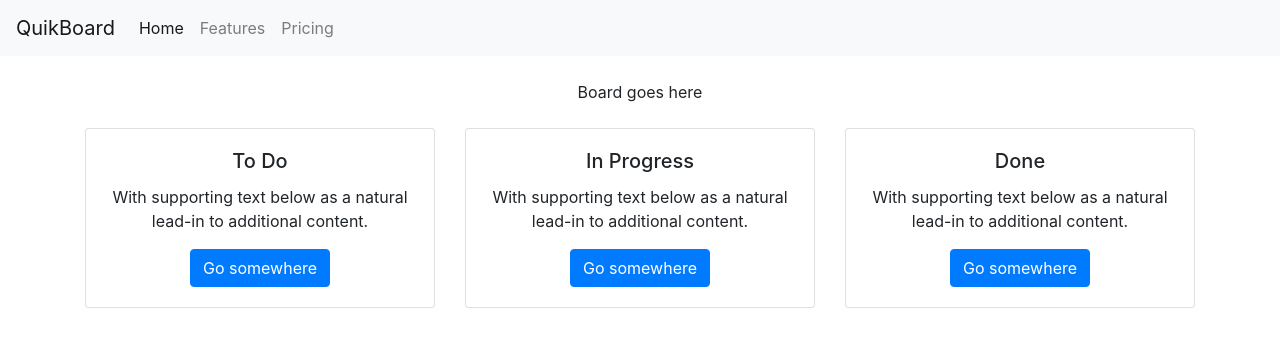
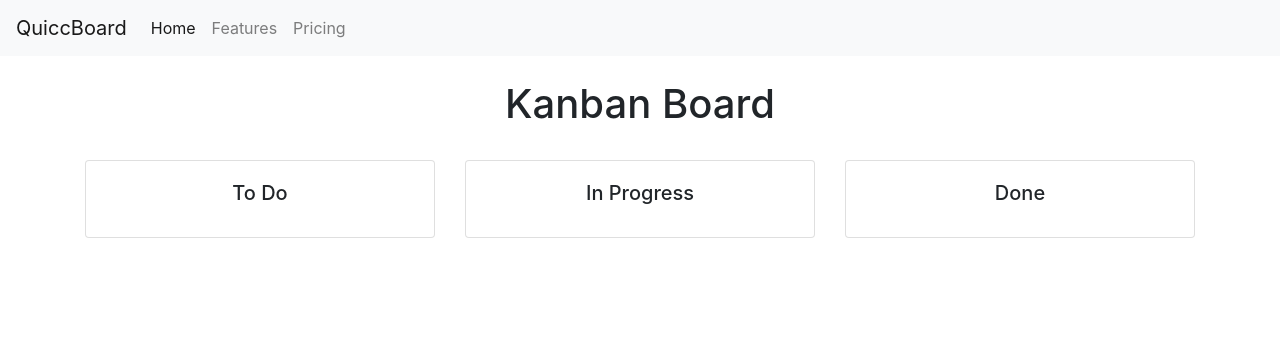
Before and after one commit to rayyanh/kanban-app, a React (Create React App) app in the folder kanban-app/: page / in a window 1280 px wide. Shown: the top 346 px of the page. Built offline with nearby package versions, Linux system fonts and the light colour scheme.

Commit message:
Front end!

```diff
--- a/kanban-app/src/App.js
+++ b/kanban-app/src/App.js
@@ -8,7 +8,7 @@ render() {
 	return (
 	<div className="App">
 		<nav className="navbar navbar-expand-lg navbar-light bg-light">
-		<a className="navbar-brand" href="#">QuikBoard</a>
+		<a className="navbar-brand" href="#">QuiccBoard</a>
 		<button className="navbar-toggler" type="button" data-toggle="collapse" data-target="#navbarNav" aria-controls="navbarNav" aria-expanded="false" aria-label="Toggle navigation">
 			<span className="navbar-toggler-icon" />
 		</button>
--- a/kanban-app/src/components/board.js
+++ b/kanban-app/src/components/board.js
@@ -5,9 +5,17 @@ export default class Board extends Component{
         return (
         <div>
             <br/>
-            <div className = "">Board goes here</div>
+            <div className = ""><h1 className="title">{whatView(boardStance)}</h1></div>
             <br/>
         </div>
         )
     }
 }
+
+var boardStance = "Kanban Board";
+
+function whatView(boardStance){
+    if(boardStance) {
+        return boardStance;
+    }
+}
--- a/kanban-app/src/components/column.js
+++ b/kanban-app/src/components/column.js
@@ -8,8 +8,7 @@ export default class Column extends Component {
                     <div className="card">
                         <div className="card-body">
                             <h5 className="card-title">To Do</h5>
-                            <p className="card-text">With supporting text below as a natural lead-in to additional content.</p>
-                            <a href="#" className="btn btn-primary">Go somewhere</a>
+
                         </div>
                     </div>
                 </div>
@@ -17,8 +16,6 @@ export default class Column extends Component {
                     <div className="card">
                         <div className="card-body">
                             <h5 className="card-title">In Progress</h5>
-                            <p className="card-text">With supporting text below as a natural lead-in to additional content.</p>
-                            <a href="#" className="btn btn-primary">Go somewhere</a>
                         </div>
                     </div>
                 </div>
@@ -26,8 +23,7 @@ export default class Column extends Component {
                     <div className="card">
                         <div className="card-body">
                             <h5 className="card-title">Done</h5>
-                            <p className="card-text">With supporting text below as a natural lead-in to additional content.</p>
-                            <a href="#" className="btn btn-primary">Go somewhere</a>
+
                         </div>
                     </div>
                 </div>
```
